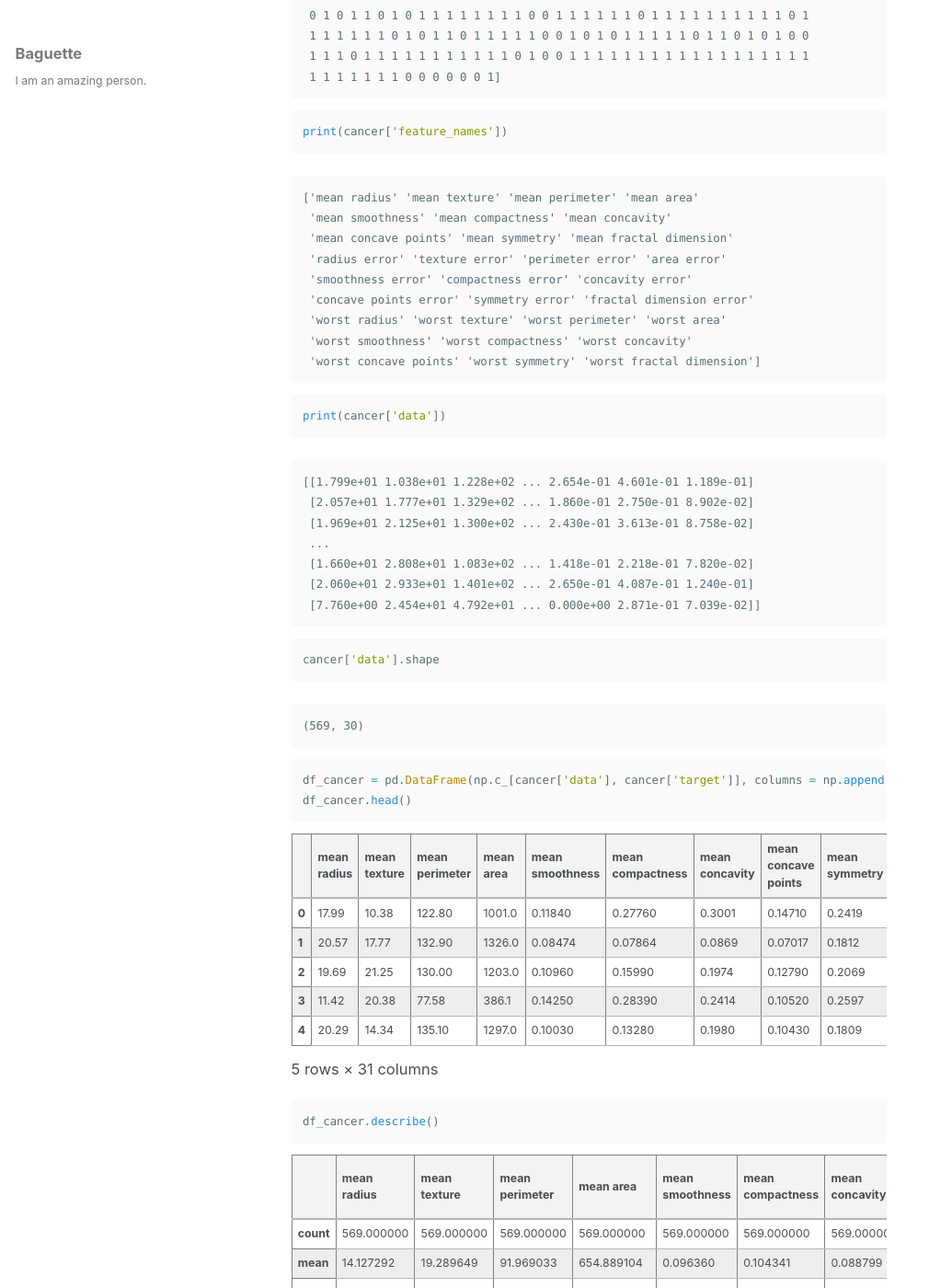
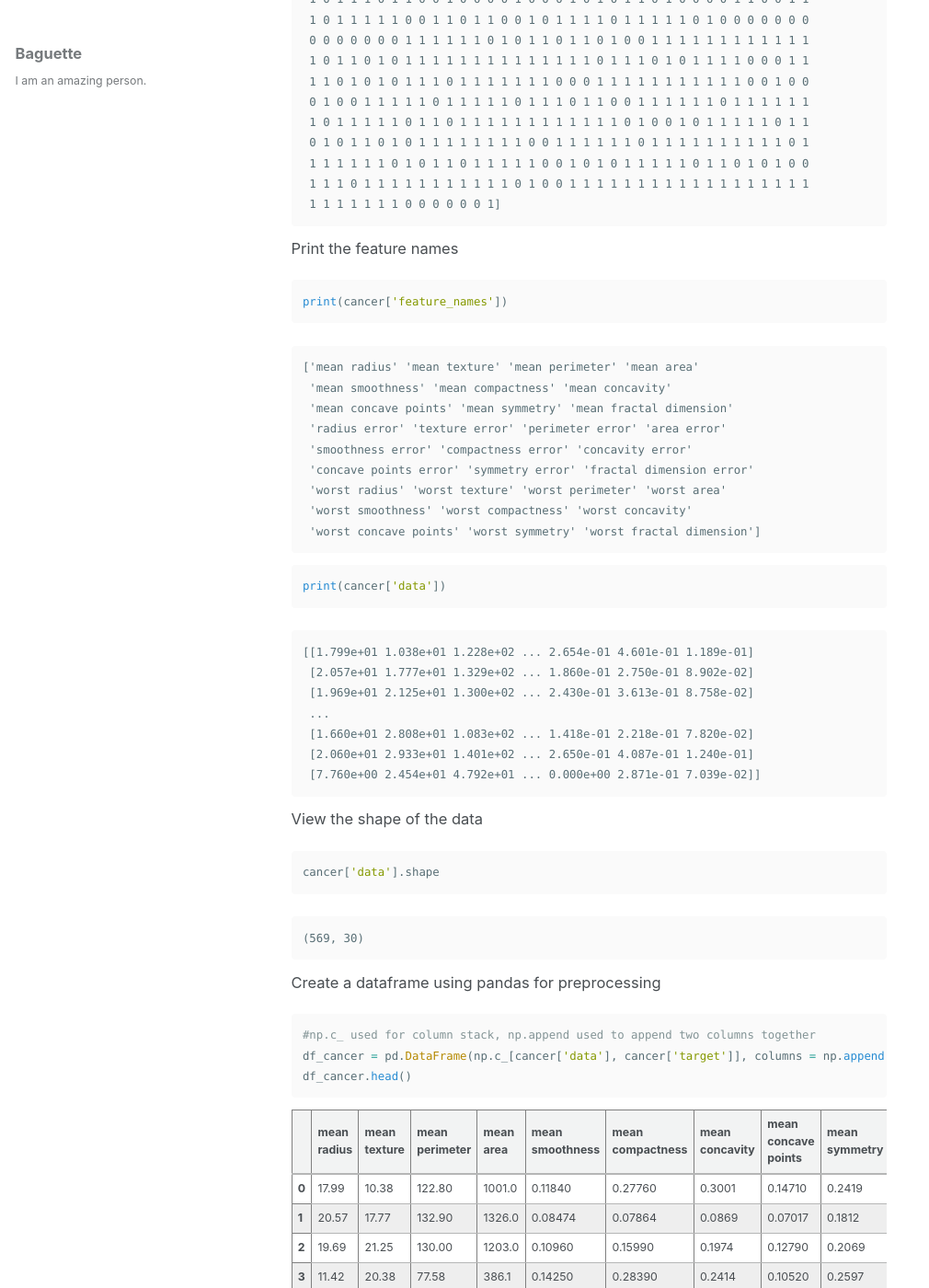
Before and after one commit to baguettexci/baguettexci.gituhb.io, a Jekyll site: the page built from _posts/2018-10-14-Project.md, in a window 1280 px wide and 1400 px high, scrolled down 5301 px. Shown: the whole window at 92% size, without its empty margins (0-1010 px from the left). Built offline with Jekyll 4.4.1, drawn with Linux system fonts in a browser that asks for light colours; nearby versions of some CDN libraries; some of the changed text lies outside the part shown.

Commit message:
Update 2018-10-14-Project.md

````diff
--- a/_posts/2018-10-14-Project.md
+++ b/_posts/2018-10-14-Project.md
@@ -80,7 +80,7 @@
  'target_names': array(['malignant', 'benign'], dtype='<U9')}
 {% endhighlight %}
 
-See the keys within the cancer's dictionary
+View the keys within the cancer's dictionary
 ```python
 cancer.keys()
 ```
@@ -88,6 +88,7 @@
 dict_keys(['data', 'target', 'target_names', 'DESCR', 'feature_names'])
 {% endhighlight %}
 
+Print the description key
 ```python
 print(cancer['DESCR'])
 ```
@@ -211,6 +212,7 @@
      163-171.
 {% endhighlight %}
 
+Print the target names
 ```python
 print(cancer['target_names'])
 ```
@@ -218,6 +220,7 @@
 ['malignant' 'benign']
 {% endhighlight %}
 
+Print the target class, in binary form (0=malignant, 1=benign)
 ```python
 print(cancer['target'])
 ```
@@ -240,6 +243,7 @@
  1 1 1 1 1 1 1 0 0 0 0 0 0 1]
 {% endhighlight %}
 
+Print the feature names
 ```python
 print(cancer['feature_names'])
 ```
@@ -268,6 +272,7 @@
  [7.760e+00 2.454e+01 4.792e+01 ... 0.000e+00 2.871e-01 7.039e-02]]
 {% endhighlight %}
 
+View the shape of the data
 ```python
 cancer['data'].shape
 ```
@@ -275,7 +280,9 @@
 (569, 30)
 {% endhighlight %}
 
+Create a dataframe using pandas for preprocessing
 ```python
+#np.c_ used for column stack, np.append used to append two columns together
 df_cancer = pd.DataFrame(np.c_[cancer['data'], cancer['target']], columns = np.append(cancer['feature_names'], ['target']))
 df_cancer.head()
 ```
@@ -662,6 +669,7 @@
 <p>8 rows × 31 columns</p>
 </div>
 
+
 ```python
 df_cancer.dtypes
 ```
@@ -700,7 +708,14 @@
 dtype: object
 {% endhighlight %}
 
+## 2) Exploratory data analysis
+Display a pairplot on the first 5 features
+```python
+sns.pairplot(df_cancer, hue = 'target', vars = ['mean radius', 'mean texture', 'mean area', 'mean perimeter', 'mean smoothness'] )
+```
+{% highlight text %}
 
+{% endhighlight %}
 
 
 
````
